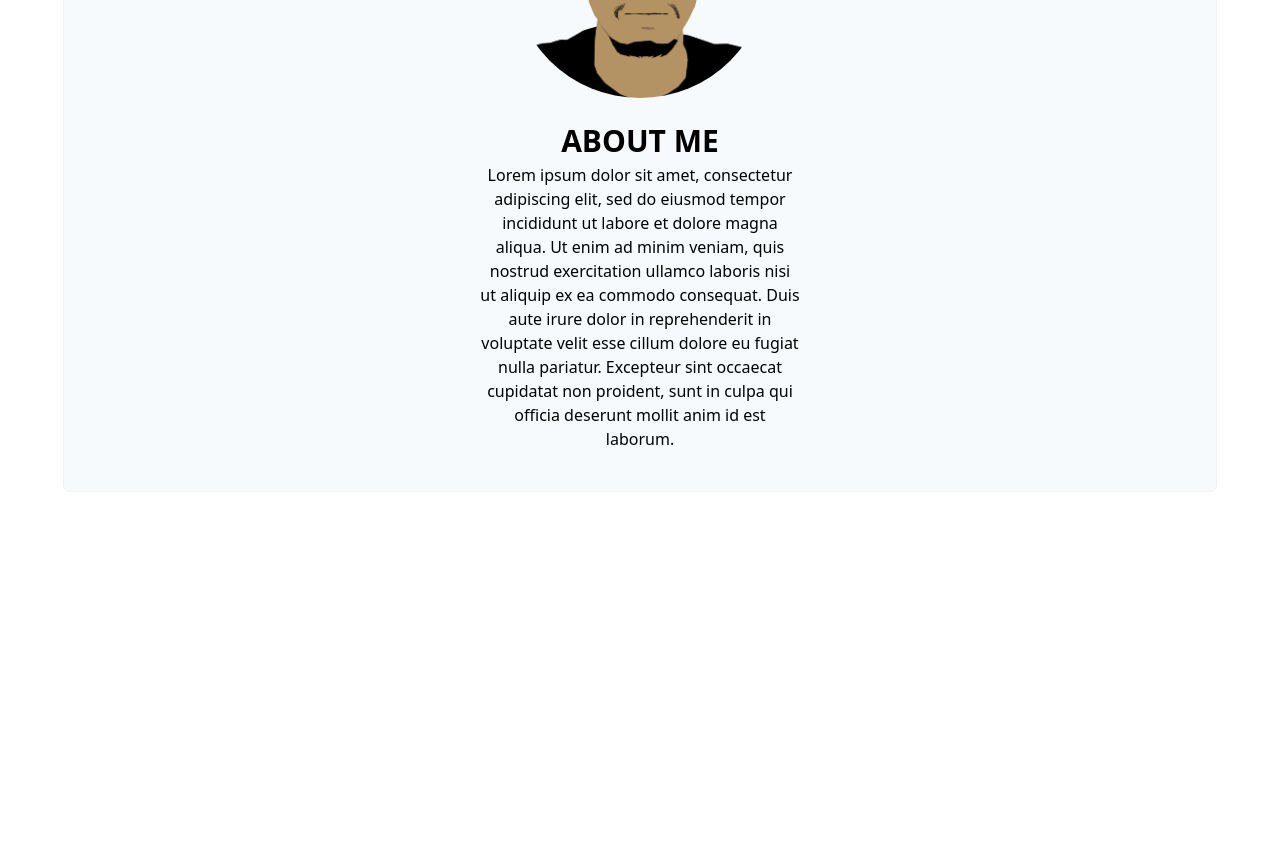
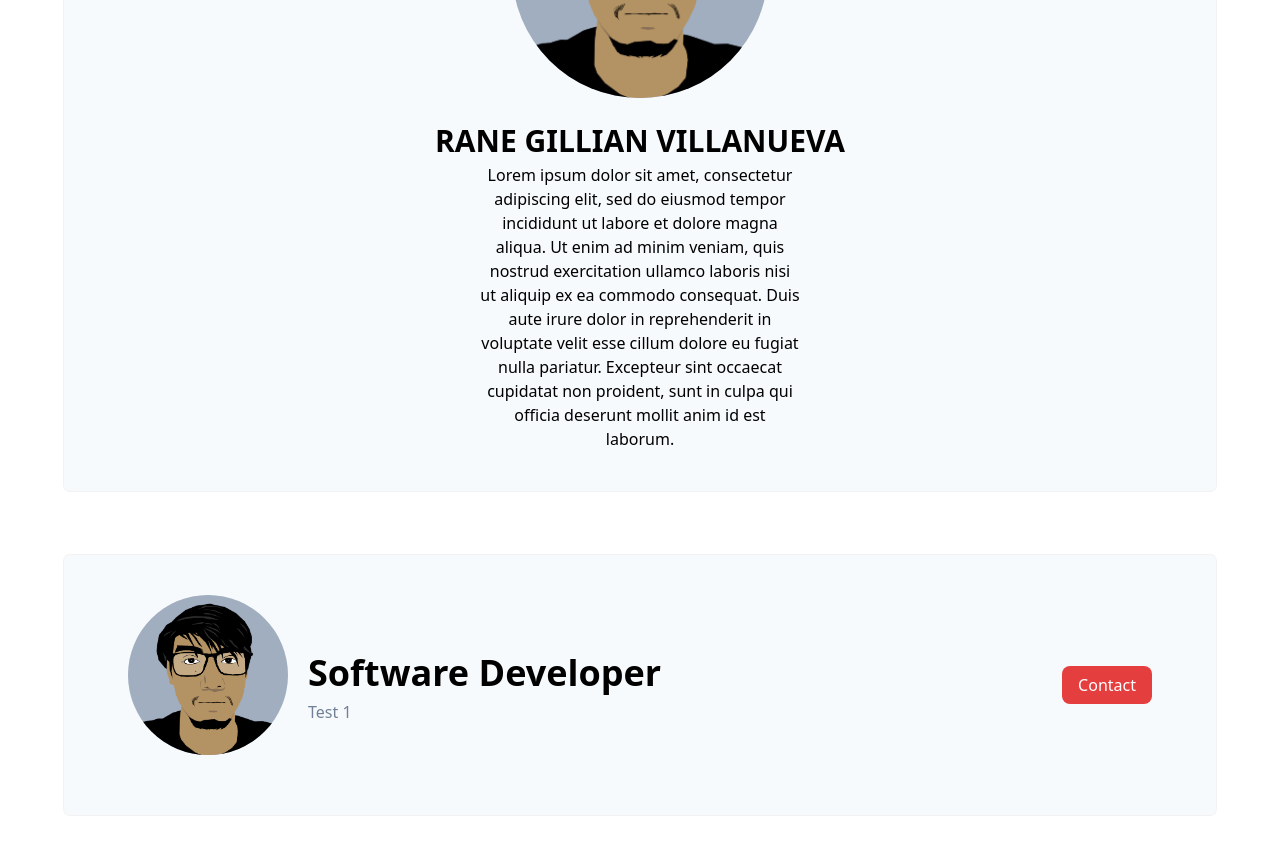
Before and after one commit to rgvillanueva28/rgvillanueva28.github.io.source-NextJS, a Next.js app: page / in a window 1280 px wide. Shown: the part 320-1168 px from the top of the page. Before the commit the page ends 875 px from the top, so only its background shows below. Built offline with nearby package versions, Linux system fonts and the light colour scheme.

Commit message:
Updated homepage

```diff
--- a/pages/index.js
+++ b/pages/index.js
@@ -1,5 +1,6 @@
 import Head from "next/head";
 import LayoutComponent from "../components/layout";
+import Link from "next/link";
 
 export default function Home() {
   return (
@@ -11,10 +12,10 @@ export default function Home() {
         <div className="text-center container-sm m-5 sm:m-10 md:m-16 py-10 px-10 sm:px-20 md:px-32 lg:px-64 rounded-md shadow-xs bg-gray-100">
           <img
             src="/logo.png"
-            className="w-24 md:w-48 xl:w-64 mx-auto mb-5 rounded-full"
+            className="w-24 md:w-48 xl:w-64 mx-auto mb-5 rounded-full bg-gray-500"
           />
           <h4>
-            <strong>ABOUT ME</strong>
+            <strong>RANE GILLIAN VILLANUEVA</strong>
           </h4>
           <p className="xxl:px-64 xl:px-40 lg:px-12 sm:px-6 px-0">
             Lorem ipsum dolor sit amet, consectetur adipiscing elit, sed do
@@ -27,6 +28,33 @@ export default function Home() {
           </p>
         </div>
       </div>
+
+      <div className="container-sm mx-auto ">
+        <div className="m-5 sm:m-10 md:m-16 py-10 px-2 sm:px-5 md:px-10 lg:px-16 rounded-md shadow-xs bg-gray-100 flex flex-wrap items-center ">
+          <div>
+            <img
+              src="/logo.png"
+              className="w-24 md:w-32 xl:w-40 mx-auto mb-5 bg-gray-500 rounded-full mr-5"
+            />
+          </div>
+          <div className="flex flex-1 flex-wrap justify-between">
+            <div className="">
+              <h4 className="text-xl sm:text-2xl xl:text-4xl">
+                <strong>Software Developer</strong>
+              </h4>
+              <p className="text-gray-600">Test 1</p>
+            </div>
+
+            <div className="my-auto">
+              <Link href="/contact">
+                <a className="p-2 px-4 bg-red-600 rounded-lg text-white hover:bg-red-500 hover:border-red-800 hover:border-2 focus:outline-none">
+                  Contact
+                </a>
+              </Link>
+            </div>
+          </div>
+        </div>
+      </div>
     </LayoutComponent>
   );
 }
```
